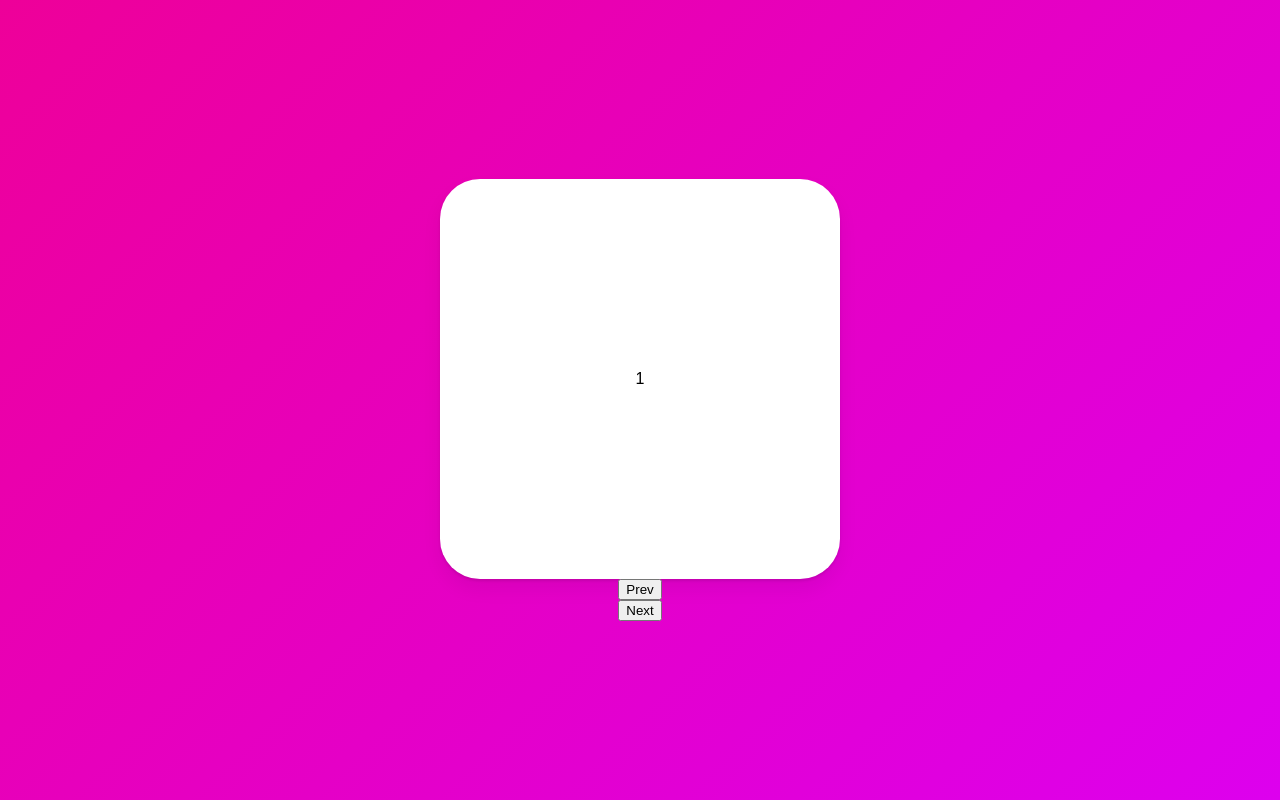
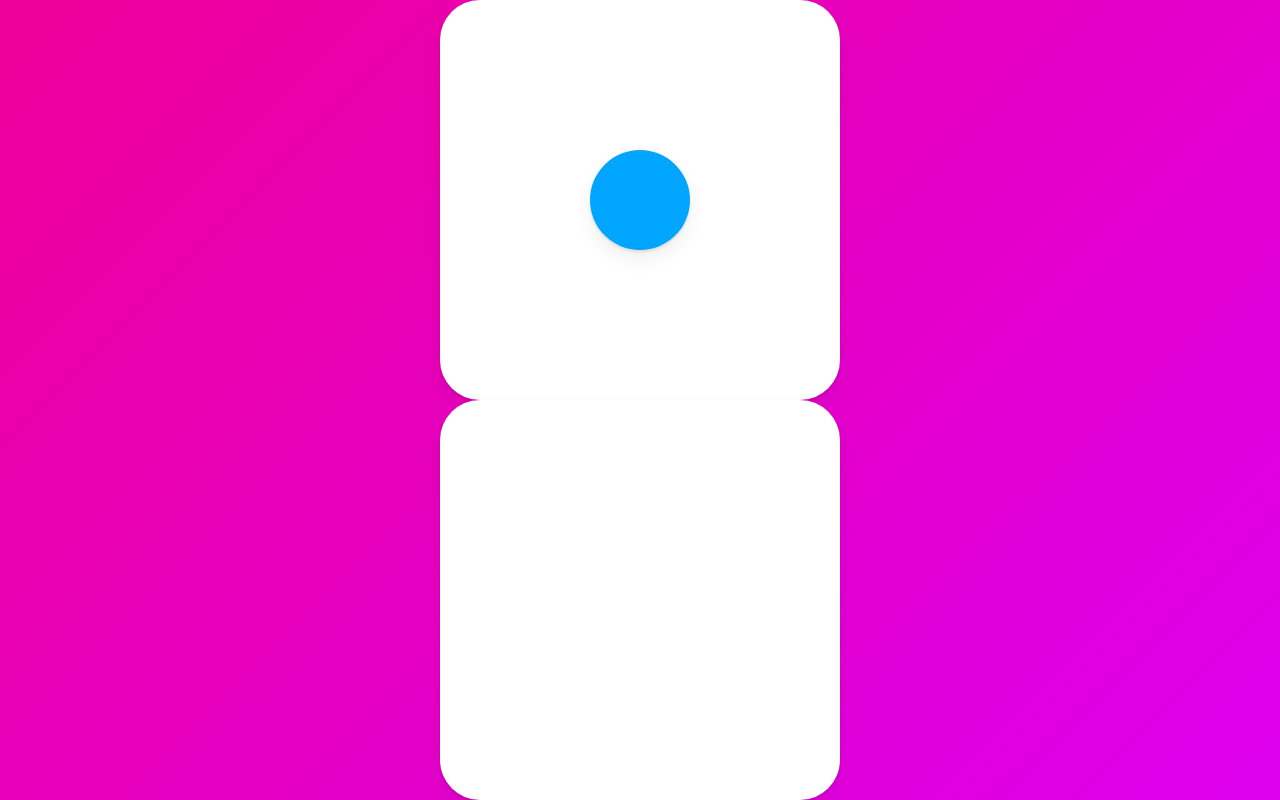
Before and after one commit to hansf14/react-practice-netflix-clone-challenge, a React (Vite) app: page / in a window 1280 px wide. Built offline with nearby package versions, Linux system fonts and the light colour scheme.

Commit message:
final project 시작 준비

```diff
--- a/src/App.tsx
+++ b/src/App.tsx
@@ -101,68 +101,33 @@ const Box = styled(motion.div)`
   align-items: center;
 `;
 
-const boxVariants: Variants = {
-  initial: (isBackward: boolean) => {
-    return {
-      x: isBackward ? -500 : 500,
-      opacity: 0,
-      scale: 0,
-    };
-  },
-  enter: {
-    x: 0,
-    opacity: 1,
-    scale: 1,
-    transition: {
-      duration: 1,
-    },
-  },
-  exit: (isBackward: boolean) => {
-    return {
-      x: isBackward ? 500 : -500,
-      opacity: 0,
-      scale: 0,
-      transition: {
-        duration: 1,
-      },
-    };
-  },
-};
+const Circle = styled(motion.div)`
+  width: 100px;
+  height: 100px;
+  background-color: #00a5ff;
+  border-radius: 50px;
+  box-shadow:
+    0 2px 3px rgba(0, 0, 0, 0.1),
+    0 10px 20px rgba(0, 0, 0, 0.06);
+`;
 
 function App() {
-  const [stateVisible, setStateVisible] = useState(1);
-  const [stateIsBackward, setStateIsBackward] = useState(false);
-
-  const setPrev = async () => {
-    setStateIsBackward(true);
-    setStateVisible((cur) => (cur === 1 ? 10 : cur - 1));
-  };
-  const setNext = async () => {
-    setStateIsBackward(false);
-    setStateVisible((cur) => (cur === 10 ? 1 : cur + 1));
-  };
-
-  console.log(stateVisible);
-
+  const [stateIsClicked, setStateIsClicked] = useState(false);
+  const toggleIsClicked = () => setStateIsClicked((cur) => !cur);
   return (
     <>
       <GlobalStyle />
-      <Wrapper>
-        <AnimatePresence custom={stateIsBackward} initial={false}>
-          <Box
-            key={Math.random()}
-            // key={stateVisible}
-            variants={boxVariants}
-            initial="initial"
-            animate="enter"
-            exit="exit"
-            custom={stateIsBackward}
-          >
-            {stateVisible}
-          </Box>
-        </AnimatePresence>
-        <button onClick={setPrev}>Prev</button>
-        <button onClick={setNext}>Next</button>
+      <Wrapper onClick={toggleIsClicked}>
+        <Box>
+          {!stateIsClicked ? (
+            <Circle layoutId="circle" style={{ borderRadius: 50 }} />
+          ) : null}
+        </Box>
+        <Box>
+          {stateIsClicked ? (
+            <Circle layoutId="circle" style={{ borderRadius: 0, scale: 2 }} />
+          ) : null}
+        </Box>
       </Wrapper>
     </>
   );
```
